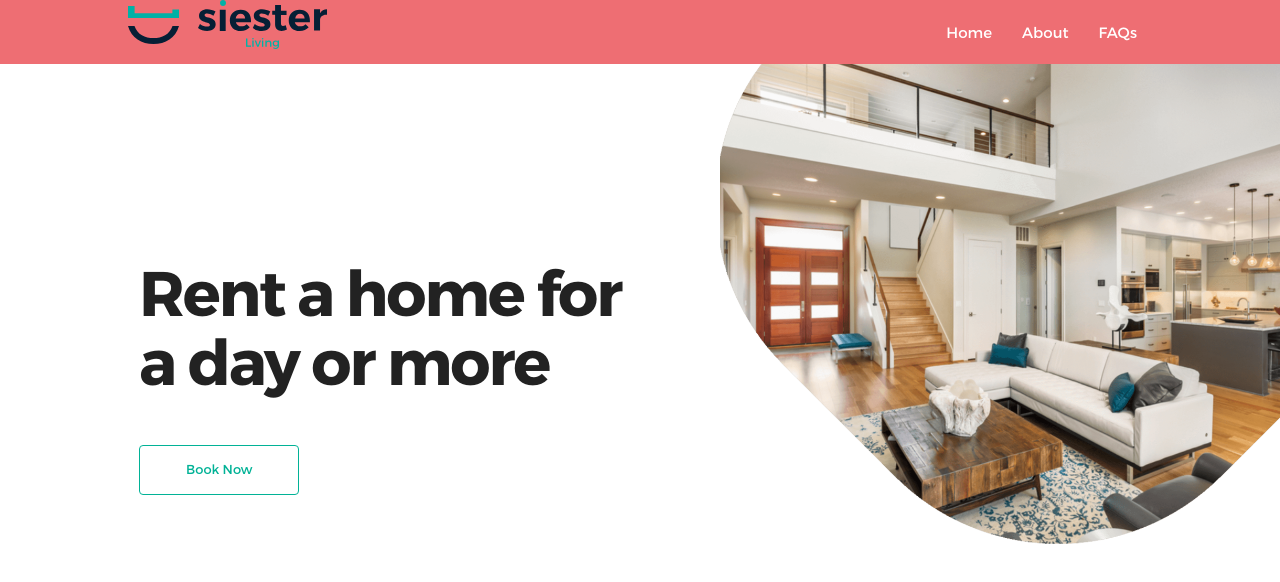
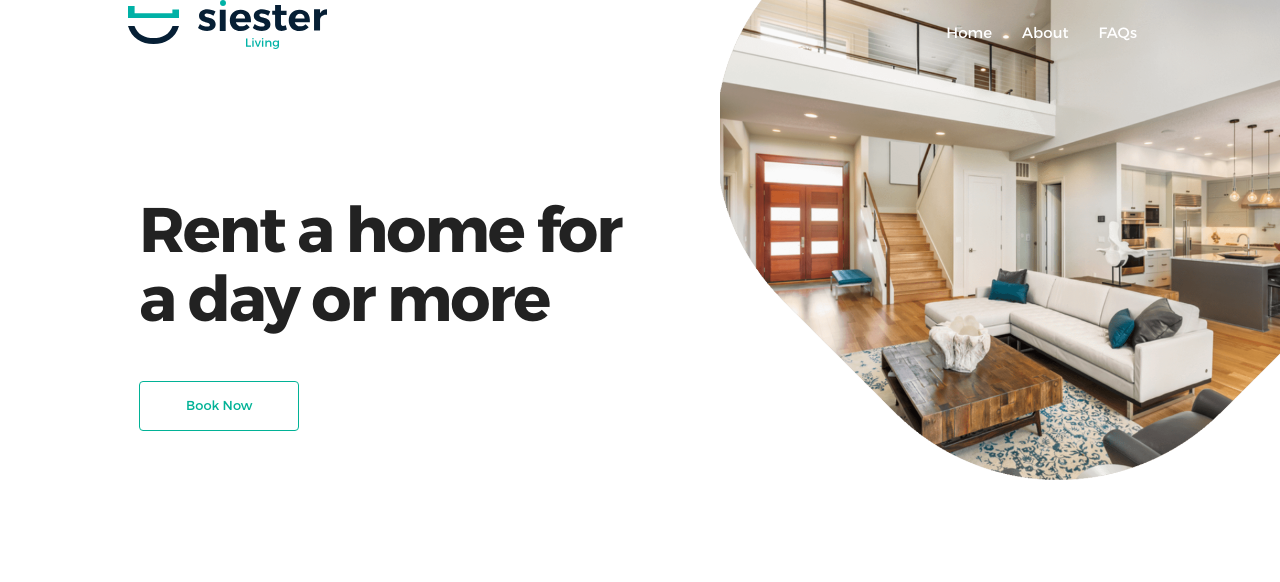
Before and after one commit to peterihimire/siester-living-react-materialize, a React (Create React App) app: page / in a window 1280 px wide. Shown: the top 582 px of the page. Built offline with nearby package versions, Linux system fonts and the light colour scheme.

Commit message:
Working on the navbar and banner components , still buggy at the moment

```diff
--- a/src/components/Banner.css
+++ b/src/components/Banner.css
@@ -1,7 +1,7 @@
 section#home {
   position: relative;
   height: 85vh;
-  background-color: white;
+  /* background-color: white; */
   font-family: var(--font-xlite);
   min-height: 500px;
   max-height: 600px;
@@ -16,7 +16,7 @@ img.home-abs-img {
   position: absolute;
   top: 0;
   width: 50% !important;
-  z-index: -1;
+  z-index: -1 !important;
   right: -80px;
 }
 .main-txt-wrapper {
--- a/src/components/Navbar.css
+++ b/src/components/Navbar.css
@@ -0,0 +1,7 @@
+nav.trans-nav {
+  background-color: transparent !important;
+  color: var(--main-black) !important;
+  z-index: 99 !important;
+  position: fixed !important;
+  box-shadow: none !important;
+}
--- a/src/components/Navbar.js
+++ b/src/components/Navbar.js
@@ -1,4 +1,5 @@
 import React, { useEffect } from "react";
+import './Navbar.css';
 import logo from "../assets/siester-logo.svg";
 import close from "../assets/close-icon.svg";
 import menu from "../assets/menu-icon.svg";
```
Also changed, not shown: 1 other file (tests, documents, lock files or other folders).
